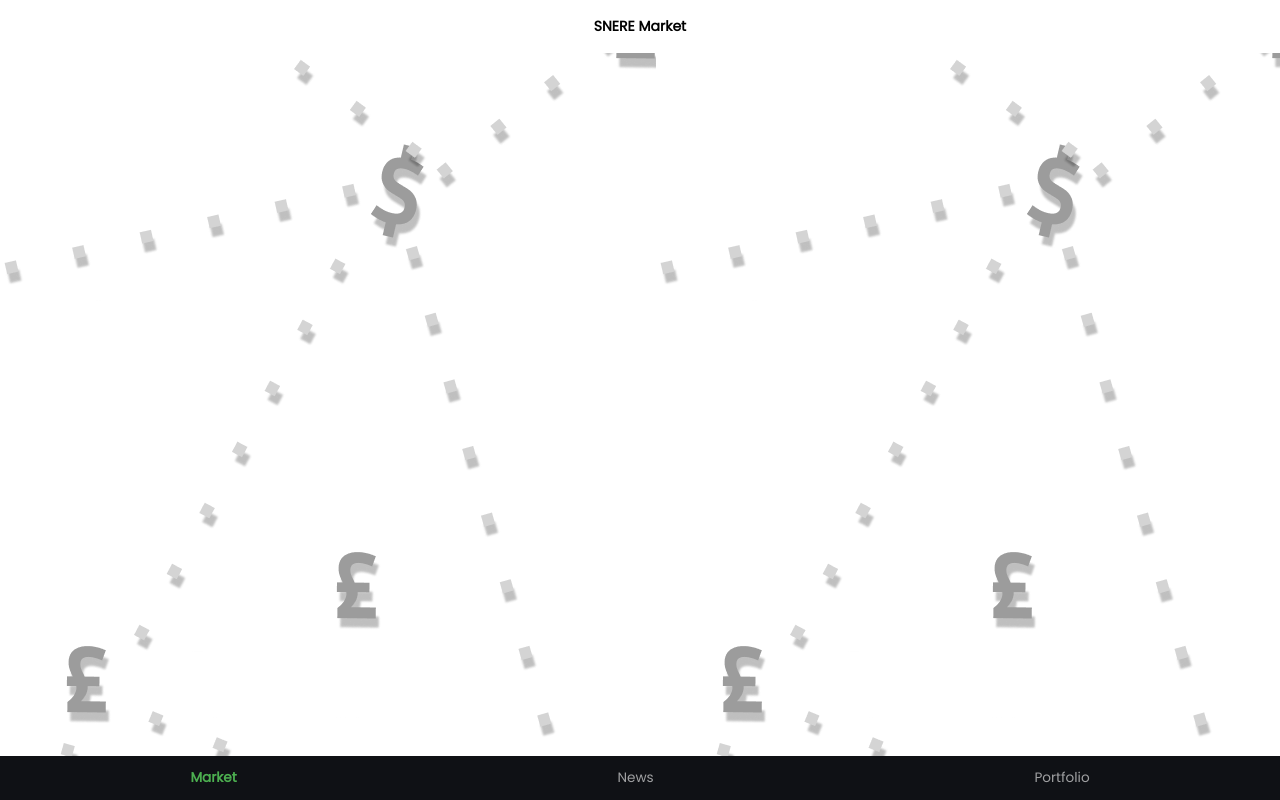
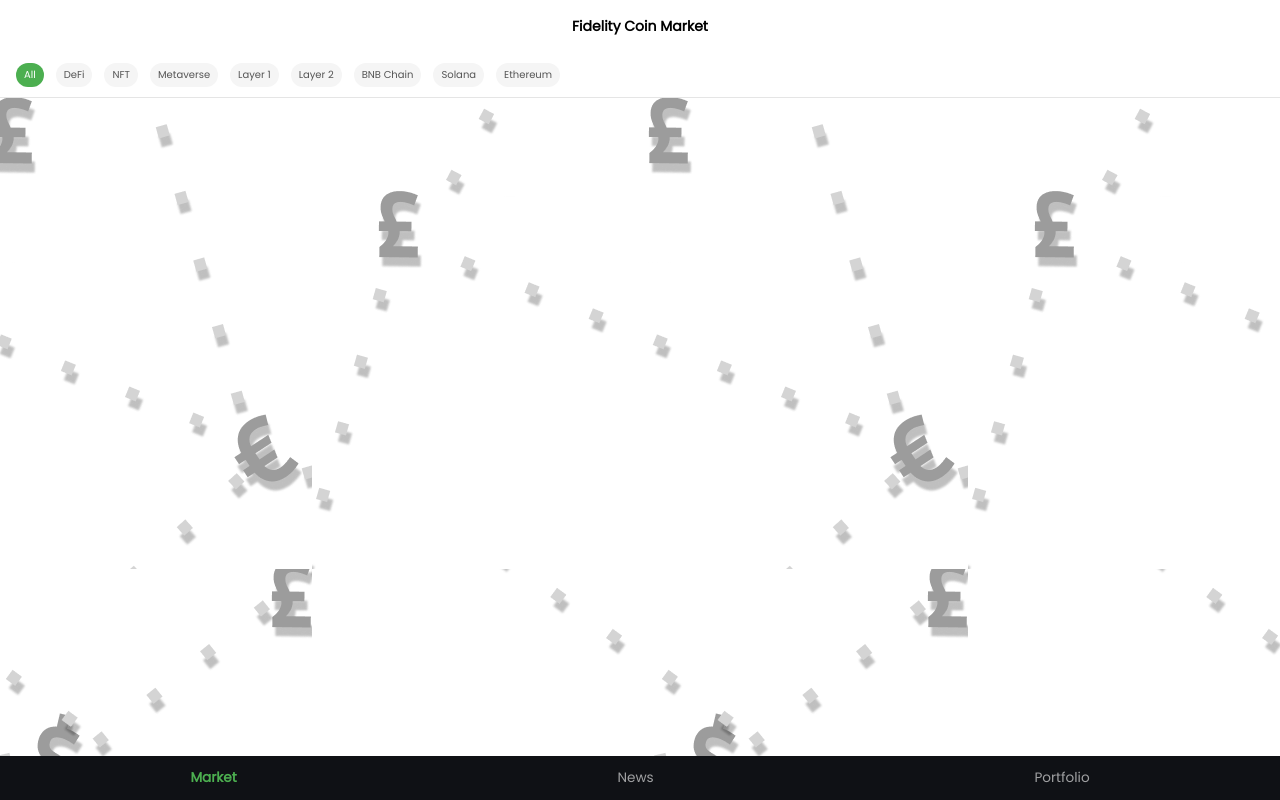
Before and after one commit to lemoapp/fidelity, a website: page user-dashboard.html in a window 1280 px wide. Drawn offline with nearby package versions, Linux system fonts and the light colour scheme; no server answers; sample sign-in values are in the browser's storage.

Commit message:
Add files via upload

```diff
--- a/css/user-dashboard.css
+++ b/css/user-dashboard.css
@@ -3,6 +3,7 @@
       margin: 0;
       font-family: "Poppins", serif;
       background: url('/images/Desktop\ -\ 5.png');
+      background-position: center;
     }
     header {
       padding: 1rem;
@@ -12,6 +13,38 @@
       font-weight: bold;
       font-size: 14px;
     }
+    .market-tabs {
+  display: flex;
+  overflow-x: auto;
+  padding: 10px 16px;
+  background: #fff;
+  border-bottom: 1px solid #e5e5e5;
+  white-space: nowrap;
+  gap: 12px;
+  scroll-snap-type: x mandatory;
+}
+
+.market-tabs .tab {
+  padding: 4px 8px;
+  font-size: 10px;
+  color: #555;
+  border-radius: 16px;
+  background-color: #f5f5f5;
+  cursor: pointer;
+  flex-shrink: 0;
+  scroll-snap-align: start;
+  transition: all 0.2s ease;
+}
+
+.market-tabs .tab:hover {
+  background-color: #eaeaea;
+}
+
+.market-tabs .tab.active {
+  background-color: #4caf50;
+  color: white;
+}
+
     .coin-list {
       padding: 0.5rem;
     }
--- a/user-dashboard.html
+++ b/user-dashboard.html
@@ -12,7 +12,19 @@
 </head>
 <body>
 
-  <header>SNERE Market</header>
+  <header>Fidelity Coin Market</header>
+<div class="market-tabs">
+  <div class="tab active">All</div>
+  <div class="tab">DeFi</div>
+  <div class="tab">NFT</div>
+  <div class="tab">Metaverse</div>
+  <div class="tab">Layer 1</div>
+  <div class="tab">Layer 2</div>
+  <div class="tab">BNB Chain</div>
+  <div class="tab">Solana</div>
+  <div class="tab">Ethereum</div>
+  <!-- Add more as needed -->
+</div>
 
   <div id="coin-container" class="coin-list"></div>
   <div id="loading" class="loading">Loading...</div>
@@ -122,6 +134,24 @@
       loadCoins();
     }
   });
+
+
+  const tabs = document.querySelectorAll(".market-tabs .tab");
+
+tabs.forEach(tab => {
+  tab.addEventListener("click", () => {
+    document.querySelector(".market-tabs .active").classList.remove("active");
+    tab.classList.add("active");
+
+    // Optionally filter coins here based on tab text
+    const selectedCategory = tab.textContent;
+    console.log("Selected Tab:", selectedCategory);
+
+    // Example: handle filtering or fetch logic
+    // filterCoinsByCategory(selectedCategory);
+  });
+});
+
 </script>
 
 </body>
```
